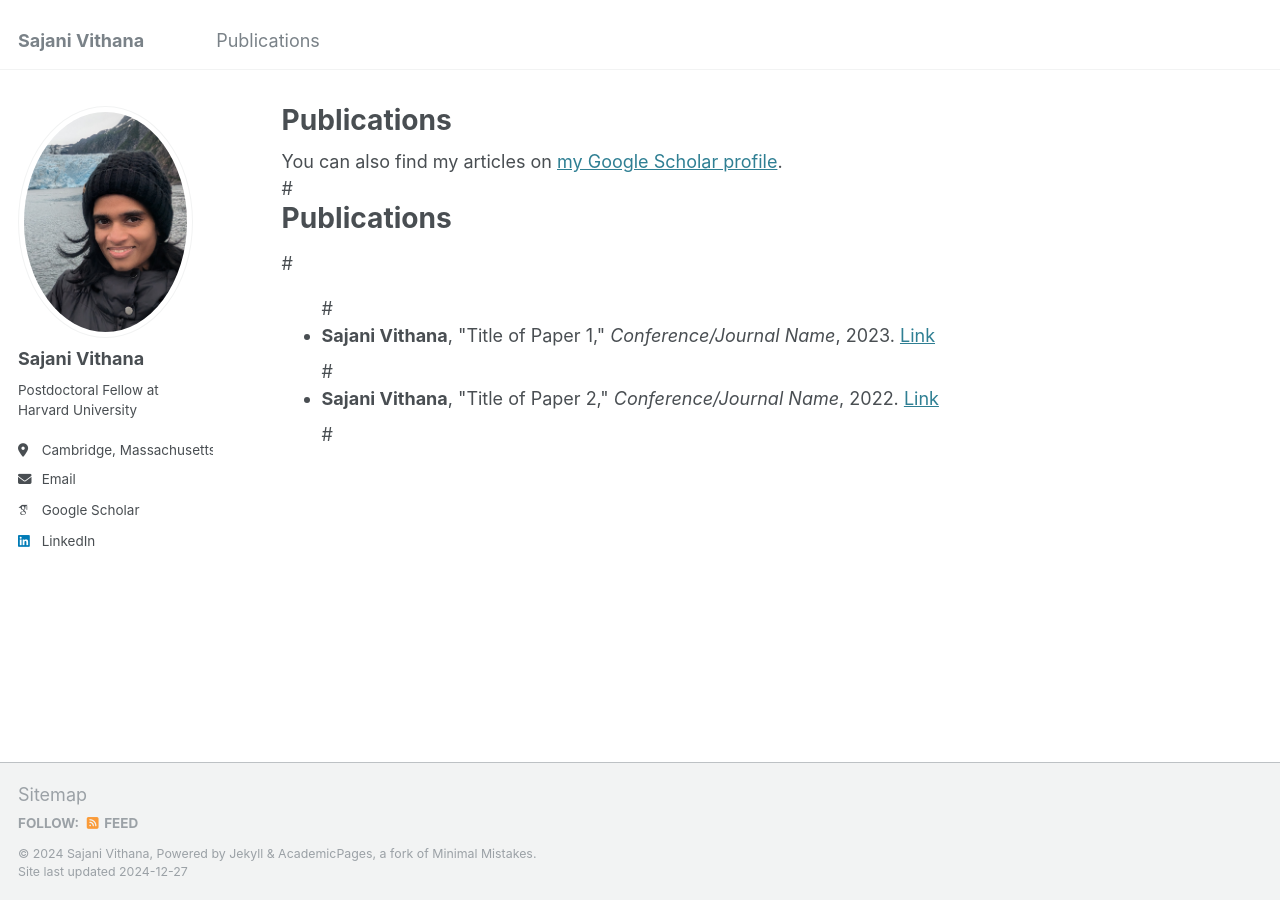
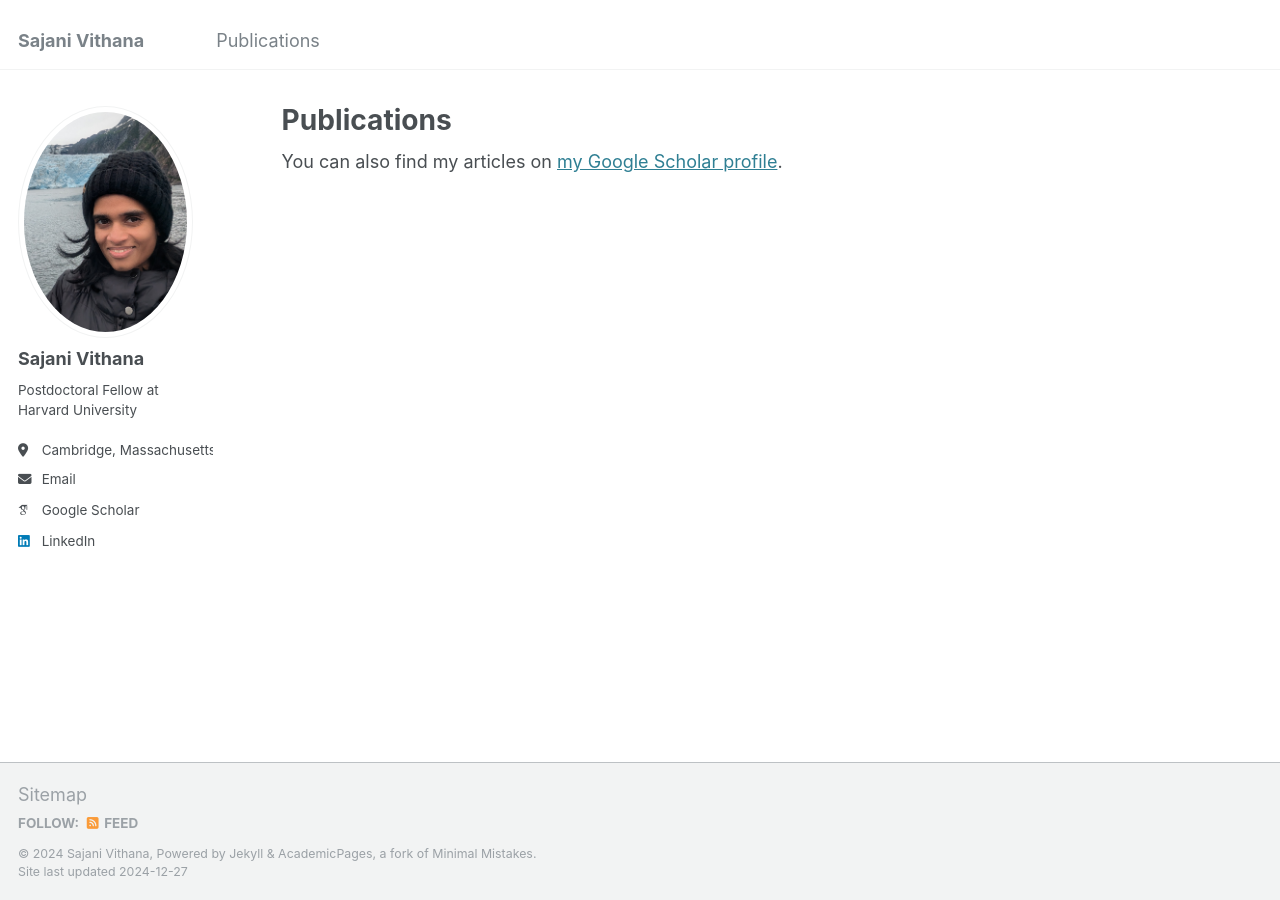
Before and after one commit to sajani-vithana/sajani-vithana.github.io, a Jekyll site: the page built from _pages/publications.html, in a window 1280 px wide. Built offline with Jekyll 4.4.1, drawn with Linux system fonts in a browser that asks for light colours; some web fonts are replaced.

Commit message:
Update publications.html

```diff
--- a/_pages/publications.html
+++ b/_pages/publications.html
@@ -32,9 +32,11 @@ author_profile: true
   {% endfor %}
 {% endif %}
 
-#<h1>Publications</h1>
+<!--
+<h1>Publications</h1>
 
-#<ul>
-#  <li><strong>Sajani Vithana</strong>, "Title of Paper 1," <em>Conference/Journal Name</em>, 2023. <a href="http://example.com">Link</a></li>
-#  <li><strong>Sajani Vithana</strong>, "Title of Paper 2," <em>Conference/Journal Name</em>, 2022. <a href="http://example.com">Link</a></li>
-#</ul>
+<ul>
+  <li><strong>Sajani Vithana</strong>, "Title of Paper 1," <em>Conference/Journal Name</em>, 2023. <a href="http://example.com">Link</a></li>
+  <li><strong>Sajani Vithana</strong>, "Title of Paper 2," <em>Conference/Journal Name</em>, 2022. <a href="http://example.com">Link</a></li>
+</ul>
+-->
```
